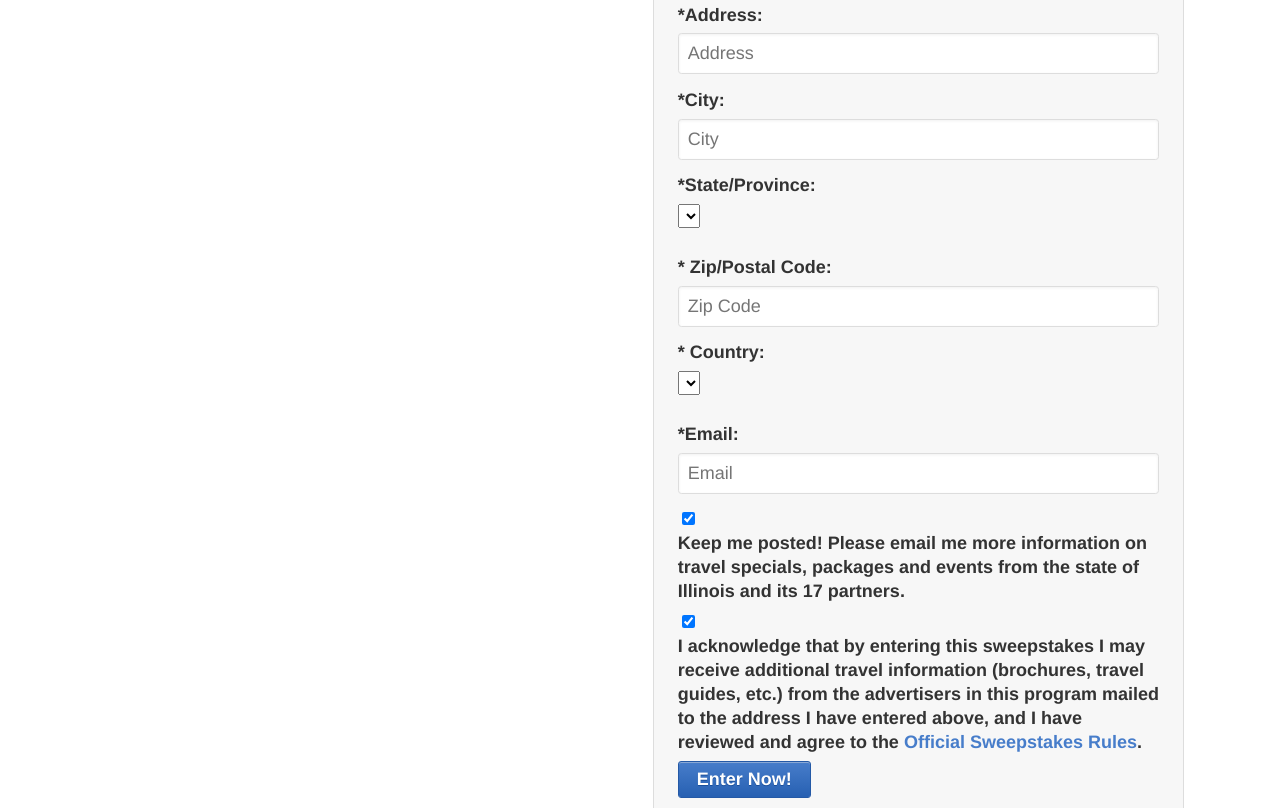
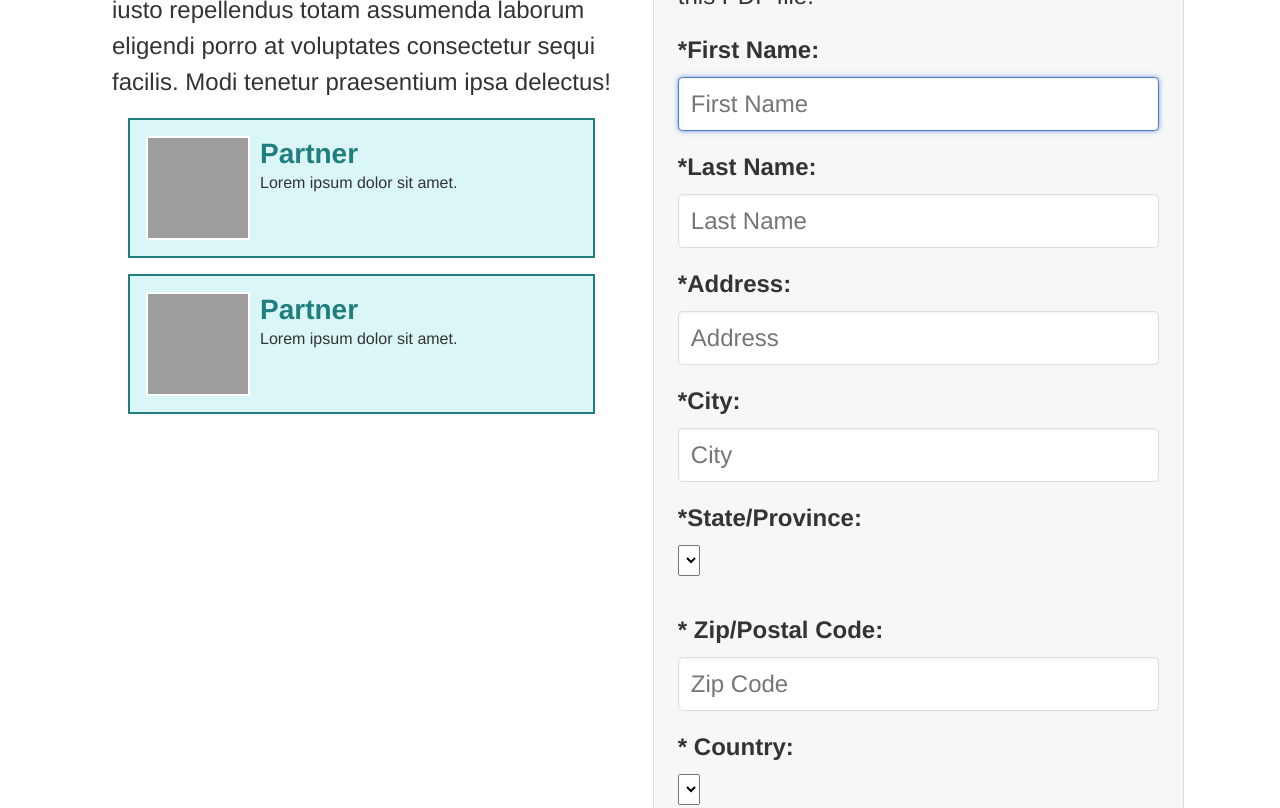
Before and after one commit to adoboJackson/sassy-form, a plain HTML site: page index.html in a window 1280 px wide. Shown: the part 697-1505 px from the top of the page. Drawn offline with Linux system fonts and the light colour scheme; grey boxes are pictures that could not be loaded.

Commit message:
Updated Mixins
Created Media Component

```diff
--- a/index.html
+++ b/index.html
@@ -11,11 +11,29 @@
 		<section class="main-story">
 			<h1>Landing Page Template</h1>
 			<p>Lorem ipsum dolor sit amet, consectetur adipisicing elit. Magnam excepturi quisquam labore fugiat maiores tempore recusandae error omnis. Veniam, illum, suscipit, fuga incidunt id esse nam dicta amet maiores voluptatibus quibusdam consequatur autem iusto repellendus totam assumenda laborum eligendi porro at voluptates consectetur sequi facilis. Modi tenetur praesentium ipsa delectus!</p>
+			<div class="media attribution">
+			  <a href="http://placekitten.com/200/300" class="img">
+			    <img src="http://lorempixel.com/100/100" alt="placeholder" />
+			  </a>
+			  <div class="bd">
+			  	<h3>Partner</h3>
+			    Lorem ipsum dolor sit amet.
+			  </div><!-- end .bd -->
+			</div><!-- end .media -->
+			<div class="media attribution">
+			  <a href="http://placekitten.com/200/300" class="img">
+			    <img src="http://lorempixel.com/100/100" alt="placeholder" />
+			  </a>
+			  <div class="bd">
+			  	<h3>Partner</h3>
+			    Lorem ipsum dolor sit amet.
+			  </div><!-- end .bd -->
+			</div><!-- end .media -->
 		</section><!-- end .main-story -->
 		<section class="sidebar">
 	<form action="http://www.vacationfun.com/promo/submit2.asp" method="post" name="theForm" id="theForm" onsubmit="return validateFields(this);">
 			<fieldset>
-			<p class="first">Fill out the entry form below to enter for your chance to win.</p>
+			<p>Fill out the entry form below to enter for your chance to win.</p>
 			<p><span class="notice">Fields marked with (*) are required.</span></p>
 			<p>Please make sure to review the <a href="/rules/CEOC-ILIOTSp13_rules.html" target="_blank">sweepstakes rules</a>.</p>
 
@@ -37,8 +55,8 @@
 						</select>
 				</li>
 				<li><label for="email">*Email:</label><input id="email" name="email" type="email" placeholder="Email" required=""></li>
-				<li><input id="custom1" name="custom1" type="checkbox" checked="checked"><label class="checker" for="custom1">Keep me posted! Please email me more information on travel specials, packages and events from the state of Illinois and its 17 partners.</label></li>
-				<li><input id="agree" name="agree" type="checkbox" checked="checked" required=""><label class="checker" for="agree">I acknowledge that by entering this sweepstakes I may receive additional travel information (brochures, travel guides, etc.) from the advertisers in this program mailed to the address I have entered above, and I have reviewed and agree to the <a href="/rules/CEOC-ILIOTSp13_rules.html" target="_blank">Official Sweepstakes Rules</a>.</label></li>
+				<li><input id="custom1" name="custom1" type="checkbox" checked="checked"><label for="custom1">Keep me posted! Please email me more information on travel specials, packages and events from the state of Illinois and its 17 partners.</label></li>
+				<li><input id="agree" name="agree" type="checkbox" checked="checked" required=""><label for="agree">I acknowledge that by entering this sweepstakes I may receive additional travel information (brochures, travel guides, etc.) from the advertisers in this program mailed to the address I have entered above, and I have reviewed and agree to the <a href="/rules/CEOC-ILIOTSp13_rules.html" target="_blank">Official Sweepstakes Rules</a>.</label></li>
 				<li><input type="hidden" name="pid" value="852"></li>
 				<li><input type="submit" value="Enter Now!"></li>
 			</ol>
--- a/scss/main.scss
+++ b/scss/main.scss
@@ -1,8 +1,9 @@
-@import "bourbon";
-@import "neat";
-@import "bitters";
-@import "partials/colors";
-@import "partials/mixins";
+@import "bourbon";/* mixins */
+@import "neat";/* grid system */
+@import "bitters";/* styling */
+@import "partials/colors";/* project specific color palette */
+@import "partials/mixins";/* project specific mixins */
+
 $mobile: new-breakpoint(max-width 500px 6);
 body{
 	margin: 0;
@@ -12,10 +13,11 @@ body{
 }
 .hero{
 	width: 100%;
-	background: $teal;
 	height: 300px;
 	position: relative;
 	border: 1em solid lighten($teal,20);
+	/*background: $teal url(http://placekitten.com/1280/300) 0 0 no-repeat;*/
+	background-position:center;
 }
 .main-container{
 	 @include outer-container;
@@ -35,11 +37,21 @@ body{
 	}
 }
 h1{
-	font-size: golden-ratio(18px,  2);
+	font-size: golden-ratio(24px,  2);
 }
 h2{
-	font-size: golden-ratio(18px,  1);
+	font-size: golden-ratio(24px,  1);
 }
 p, li{
-	font-size: golden-ratio(18px,  0);
+	font-size: golden-ratio(24px,  0);
+	line-height: 1.5em;
 }
+input[type="submit"]{
+	display: block;
+	@include center-block;
+	min-width: 200px;
+}
+
+.media{
+	@include media-theme($teal);
+}
--- a/scss/partials/_mixins.scss
+++ b/scss/partials/_mixins.scss
@@ -30,3 +30,56 @@ $rounded: 'Varela Round', sans-serif;
         }
         @extend %btn;
 }
+/* --- http://web-design-weekly.com/blog/2013/05/12/handy-sass-mixins/ --*/
+/* center a block level element */
+@mixin center-block {
+  display: block;
+  margin-left: auto;
+  margin-right: auto;
+}
+/* background image replacement for retina screens */
+@mixin image-2x($image, $width, $height) {
+  @media (min--moz-device-pixel-ratio: 1.3),
+         (-o-min-device-pixel-ratio: 2.6/2),
+         (-webkit-min-device-pixel-ratio: 1.3),
+         (min-device-pixel-ratio: 1.3),
+         (min-resolution: 1.3dppx) {
+    /* on retina, use image that's scaled by 2 */
+    background-image: url($image);
+    background-size: $width $height;
+  }
+}
+/* ====== media  object (http://www.stubbornella.org/content/2010/06/25/the-media-object-saves-hundreds-of-lines-of-code/)====== */
+
+%media {
+        @include clearfix;
+        margin:10px;
+        .bd{
+                @include clearfix;
+        }
+        .img{
+                float:left;
+                margin-right: 10px;
+                img{
+                        display:block;
+                }
+        }
+        .imgExt{
+                float:right;
+                margin-left: 10px;
+        }
+}
+@mixin media-theme($color) {
+        border: 2px solid darken($color, 20%);
+        background-color: lighten($color,40%);
+        h3{
+            color: darken($color, 20%);
+        }
+        .img{
+            border: 2px solid white;
+        }
+        color: #333;
+        padding: 1em;
+        margin: 1em;
+        @extend %media;/* extends generic media-object */
+}
```
Also changed, not shown: css/main.css.
